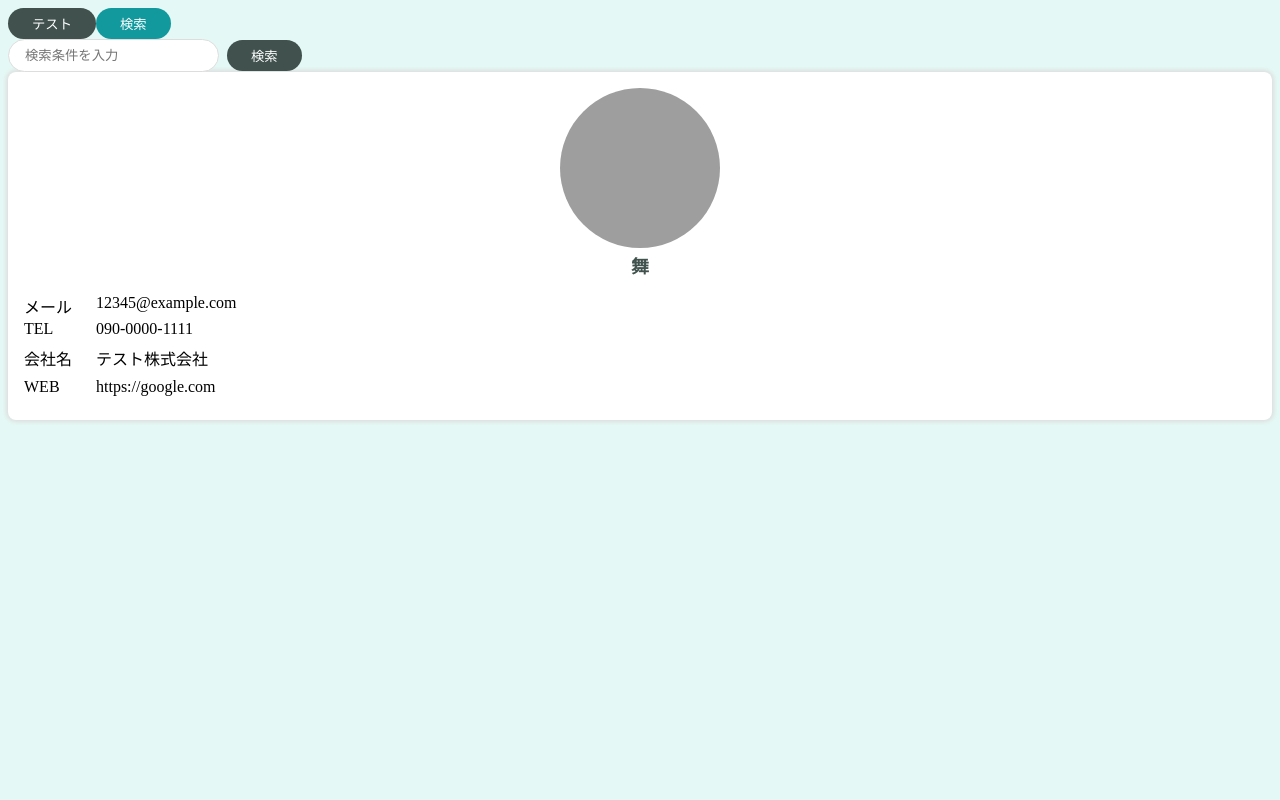
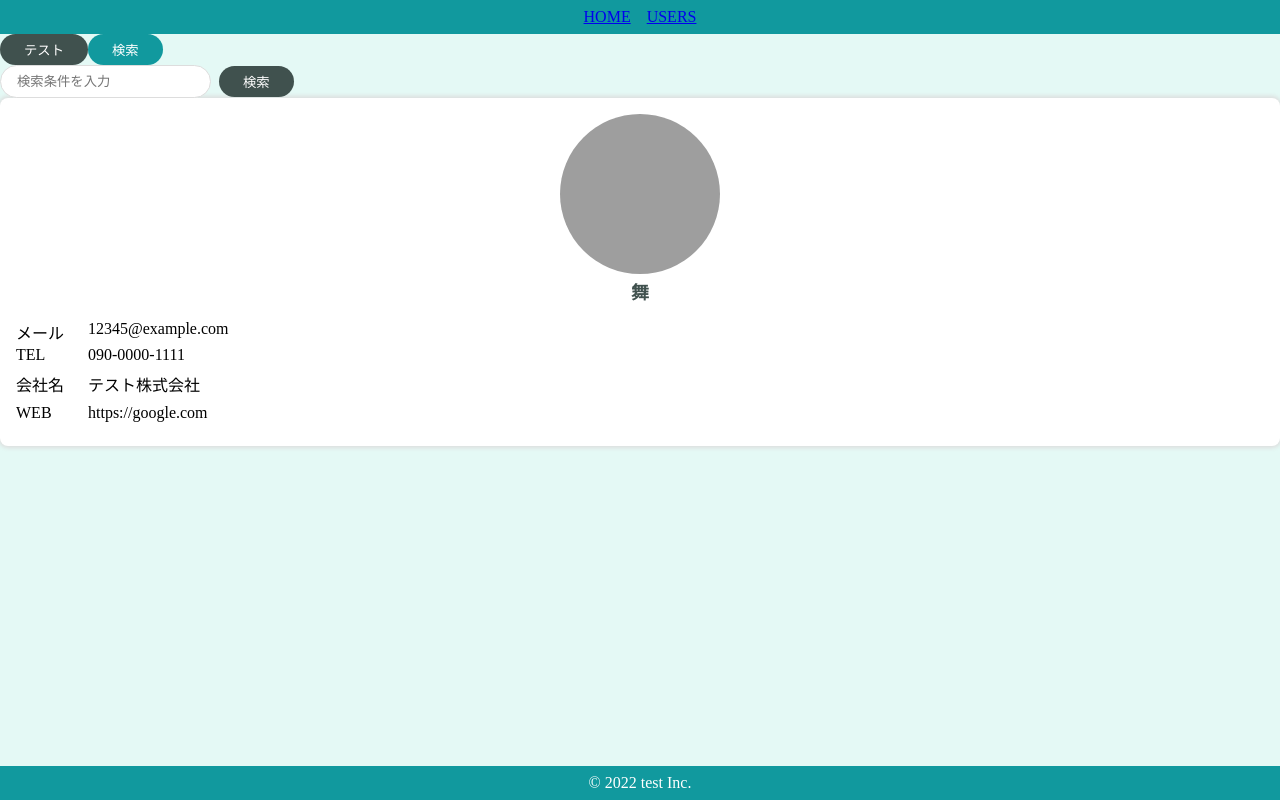
Before and after one commit to iamkmai/react-step-up-4, a React (Create React App) app: page /users in a window 1280 px wide. Built offline with nearby package versions, Linux system fonts and the light colour scheme; grey boxes are pictures that could not be loaded.

Commit message:
templates templates作成

```diff
--- a/src/App.js
+++ b/src/App.js
@@ -1,7 +1,10 @@
+import { BrowserRouter } from "react-router-dom";
 import { PrimaryButton } from "./components/atoms/button/PrimaryButton";
 import { SecondaryButton } from "./components/atoms/button/SecondaryButton";
 import { SearchInput } from "./components/molecules/SearchInput";
 import { UserCard } from "./components/organism/user/UserCard";
+import { DefaultLayout } from "./components/templates/Default";
+import { HeaderOnly } from "./components/templates/HeaderOnly";
 import "./styles.css";
 
 const user = {
@@ -17,12 +20,14 @@
 
 export default function App() {
   return (
-    <div className="App">
-      <PrimaryButton>テスト</PrimaryButton>
-      <SecondaryButton>検索</SecondaryButton>
-      <br />
-      <SearchInput />
-      <UserCard user={user} />
-    </div>
+    <BrowserRouter>
+      <DefaultLayout className="App">
+        <PrimaryButton>テスト</PrimaryButton>
+        <SecondaryButton>検索</SecondaryButton>
+        <br />
+        <SearchInput />
+        <UserCard user={user} />
+      </DefaultLayout>
+    </BrowserRouter>
   );
 }
--- /dev/null
+++ b/src/components/atoms/layout/Footer.jsx
@@ -0,0 +1,20 @@
+import { Link } from "react-router-dom";
+import styled from "styled-components";
+
+export const Footer = () => {
+  return <SFooter>&copy; 2022 test Inc.</SFooter>;
+};
+
+const SFooter = styled.footer`
+  background-color: #11999e;
+  color: #fff;
+  text-align: center;
+  padding: 8px 0;
+  position: fixed;
+  bottom: 0;
+  width: 100%;
+`;
+
+const SLink = styled(Link)`
+  margin: 0 8px;
+`;
--- /dev/null
+++ b/src/components/atoms/layout/Header.jsx
@@ -0,0 +1,22 @@
+import { Link } from "react-router-dom";
+import styled from "styled-components";
+
+export const Header = () => {
+  return (
+    <SHeader>
+      <SLink to="/">HOME</SLink>
+      <SLink to="/users">USERS</SLink>
+    </SHeader>
+  );
+};
+
+const SHeader = styled.header`
+  background-color: #11999e;
+  color: #fff;
+  text-align: center;
+  padding: 8px 0;
+`;
+
+const SLink = styled(Link)`
+  margin: 0 8px;
+`;
--- /dev/null
+++ b/src/components/templates/Default.jsx
@@ -0,0 +1,13 @@
+import { Footer } from "../atoms/layout/Footer";
+import { Header } from "../atoms/layout/Header";
+
+export const DefaultLayout = (props) => {
+  const { children } = props;
+  return (
+    <>
+      <Header />
+      {children}
+      <Footer />
+    </>
+  );
+};
--- /dev/null
+++ b/src/components/templates/HeaderOnly.jsx
@@ -0,0 +1,11 @@
+import { Header } from "../atoms/layout/Header";
+
+export const HeaderOnly = (props) => {
+  const { children } = props;
+  return (
+    <>
+      <Header />
+      {children}
+    </>
+  );
+};
--- a/src/styles.css
+++ b/src/styles.css
@@ -1,3 +1,5 @@
 body {
   background-color: #e4f9f5;
+  margin: 0%;
+  min-height: 100vh;
 }
```
